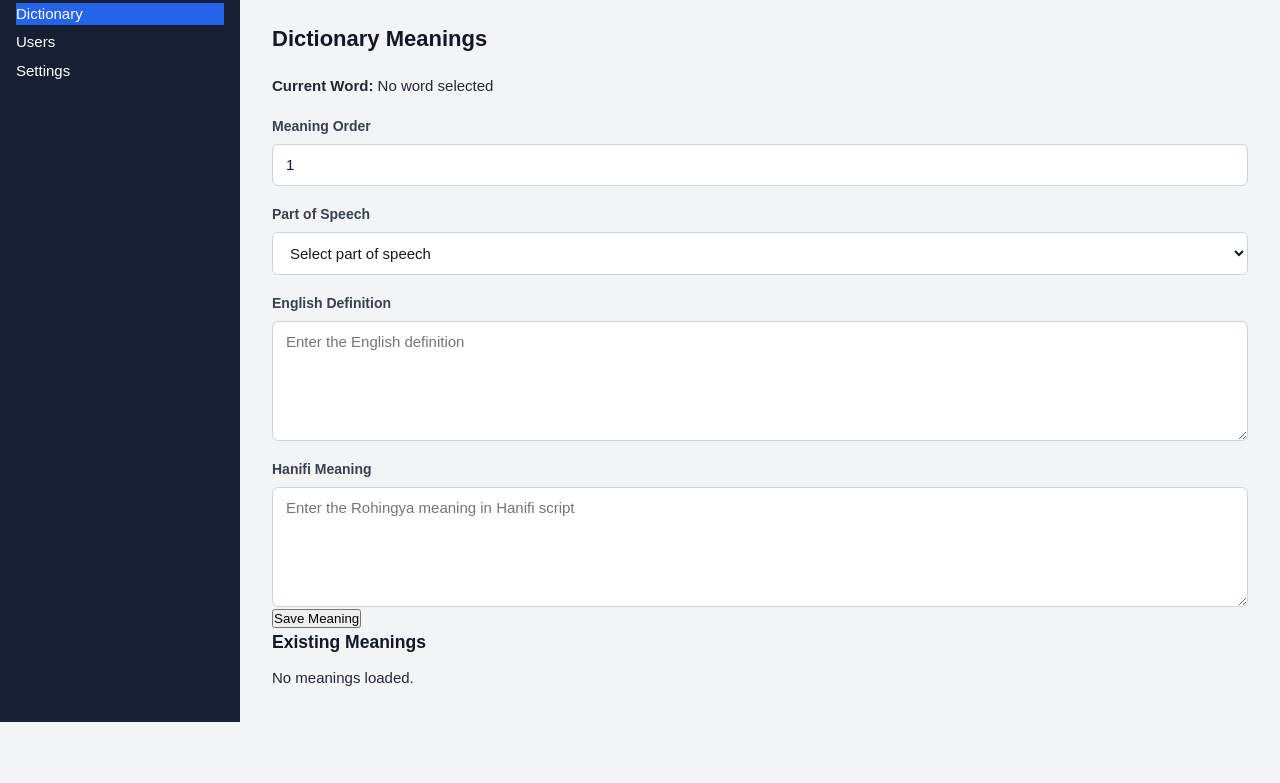
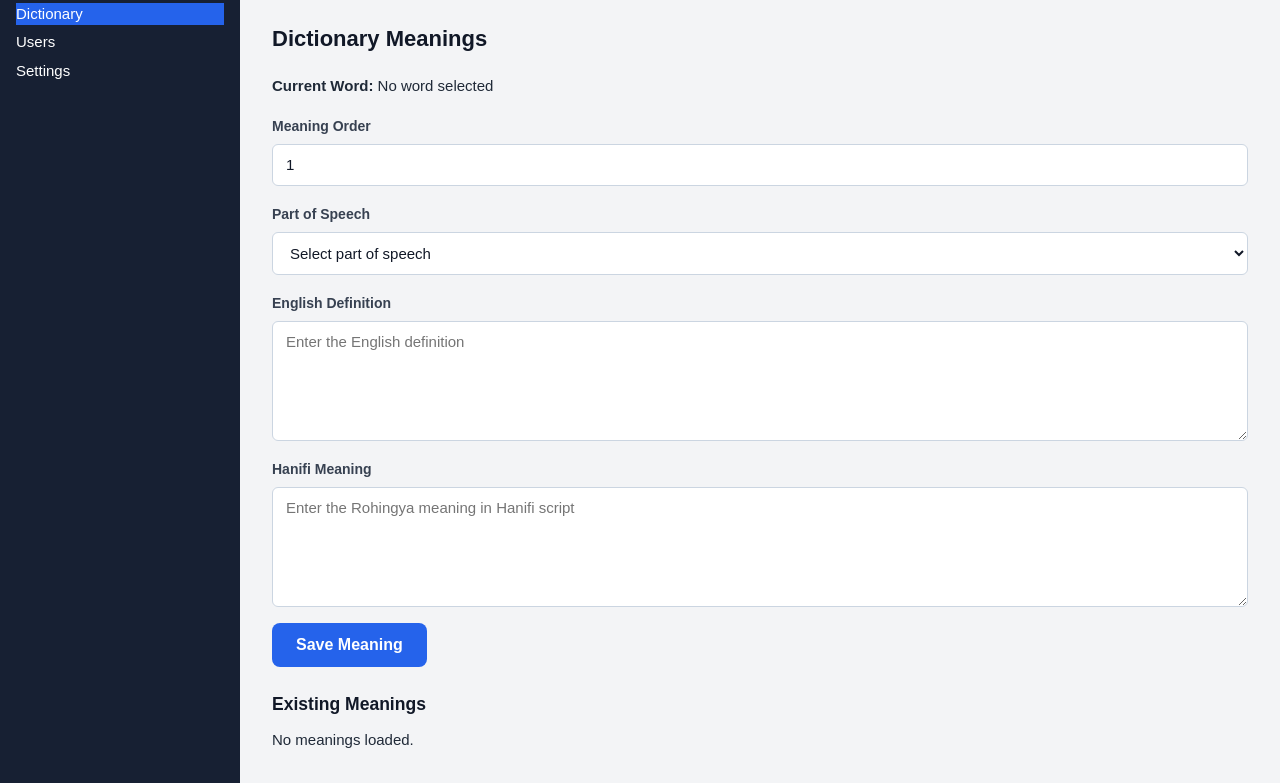
Before and after one commit to gurachan/rohingya-language-centre, a website: page data/client/admin/dictionary.html in a window 1280 px wide. Both pictures are taken after a click on the button "Meanings". Shown: the part 158-941 px from the top of the page. Before the commit the page ends 880 px from the top, so only its background shows below. Drawn offline with Linux system fonts and the light colour scheme; no server answers.

```diff
--- a/data/client/admin/admin.css
+++ b/data/client/admin/admin.css
@@ -541,3 +541,34 @@ table tr:hover {
         padding: 9px 13px;
     }
 }
+/* ==========================================
+   SAVE MEANING BUTTON
+   ========================================== */
+
+#saveMeaning {
+    display: inline-block;
+    min-height: 44px;
+
+    padding: 12px 24px;
+    margin-top: 16px;
+    margin-bottom: 24px;
+
+    border: none;
+    border-radius: 8px;
+
+    background-color: #2563eb;
+    color: #ffffff;
+
+    font-size: 16px;
+    font-weight: 600;
+
+    cursor: pointer;
+}
+
+#saveMeaning:hover {
+    background-color: #1d4ed8;
+}
+
+#saveMeaning:active {
+    transform: translateY(1px);
+}
```
Also changed, not shown: 1 other file.
